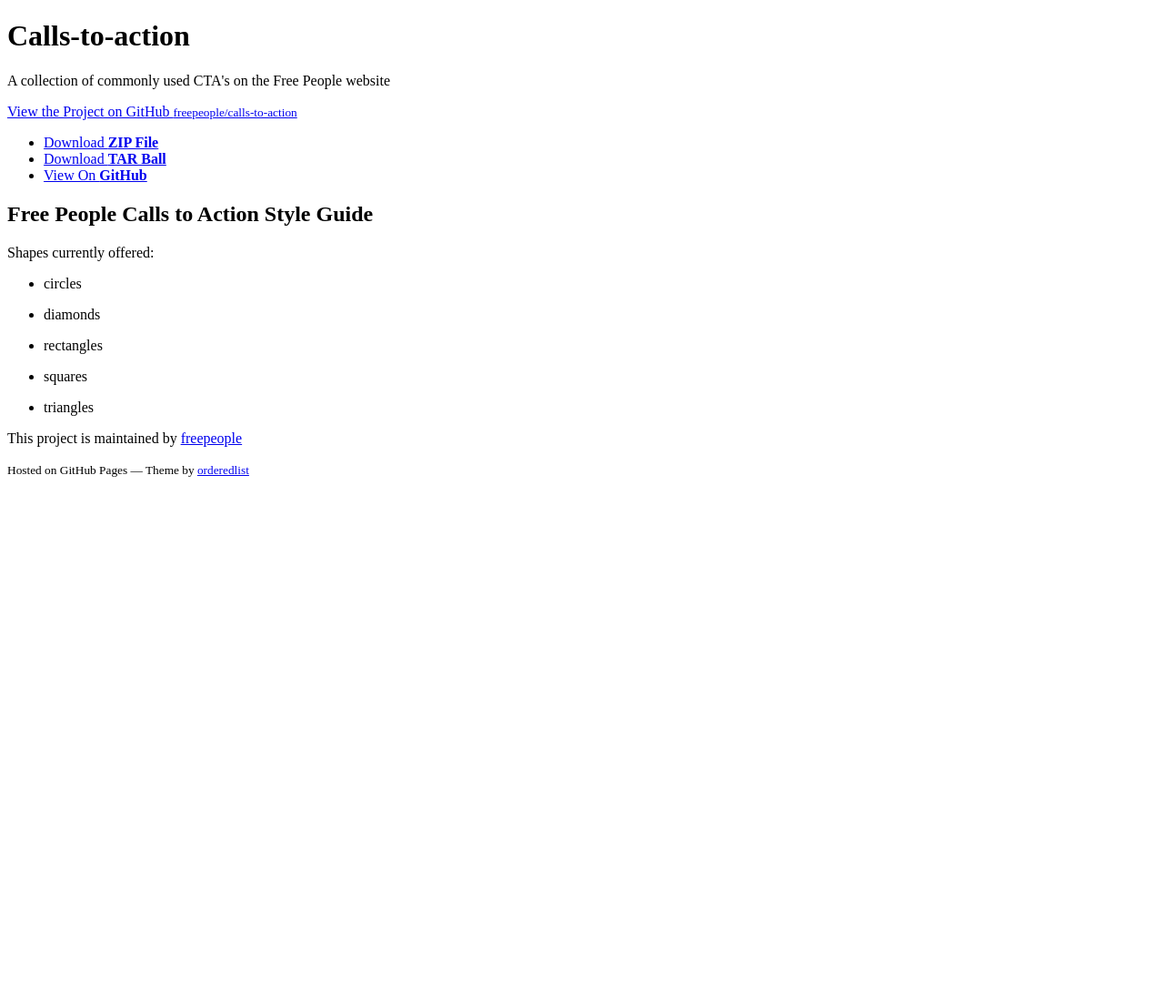
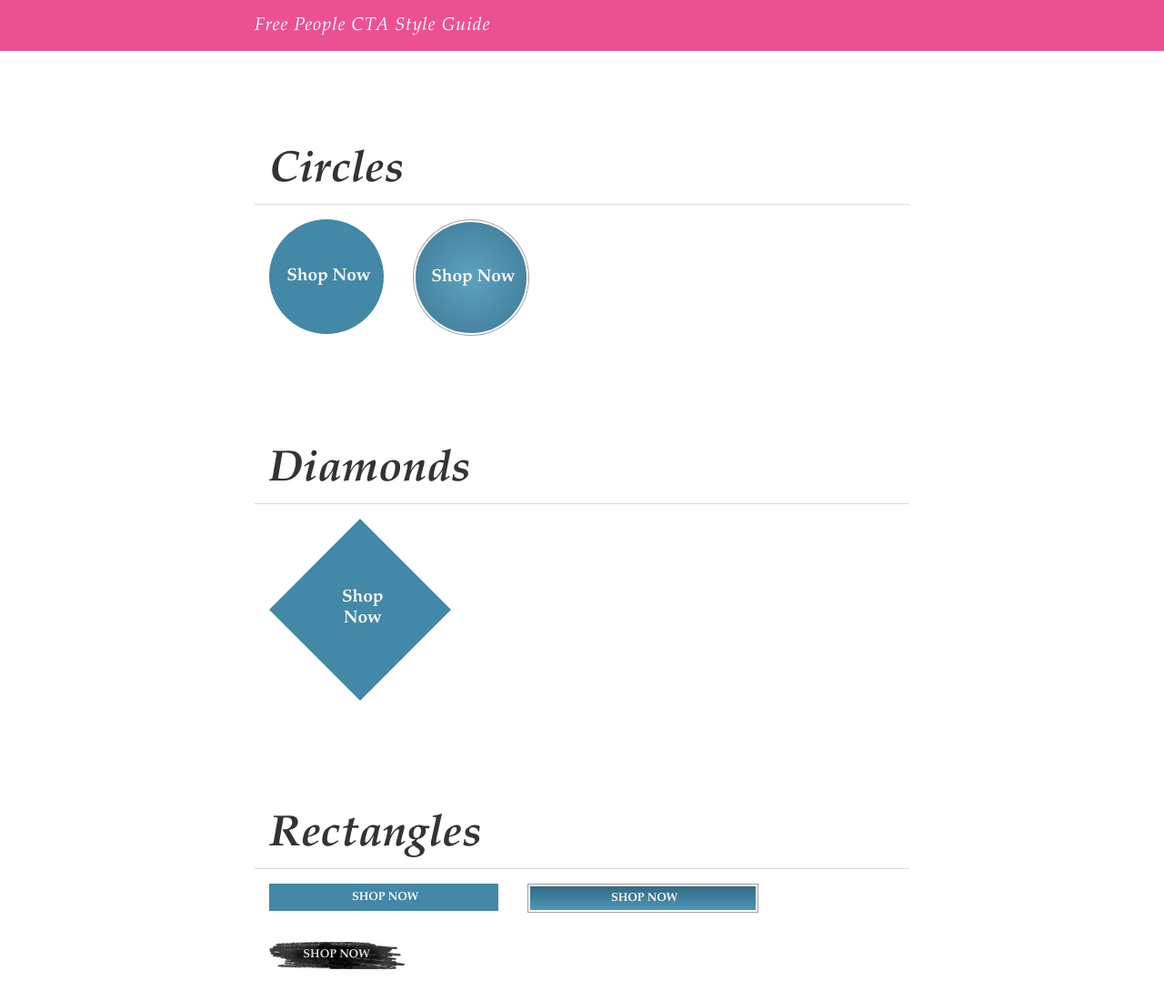
Before and after one commit to freepeople/calls-to-action, a plain HTML site: page index.html in a window 1280 px wide. Shown: the top 1100 px of the page at 91% size. Before the commit the page ends 800 px from the top, so only its background shows below. Drawn offline with Linux system fonts and the light colour scheme; grey boxes are pictures that could not be loaded.

Commit message:
updated index.html to contain the actual project markup

```diff
--- a/index.html
+++ b/index.html
@@ -1,52 +1,123 @@
-<!doctype html>
+<!DOCTYPE html>
 <html>
 <head>
-    <meta charset="utf-8">
-    <meta http-equiv="X-UA-Compatible" content="chrome=1">
-    <title>Calls-to-action by freepeople</title>
-
-    <link rel="stylesheet" href="stylesheets/styles.css">
-    <link rel="stylesheet" href="stylesheets/pygment_trac.css">
-    <meta name="viewport" content="width=device-width, initial-scale=1, user-scalable=no">
-    <!--[if lt IE 9]>
-    <script src="//html5shiv.googlecode.com/svn/trunk/html5.js"></script>
-    <![endif]-->
+    <meta charset="UTF-8" />
+    <title>Free People CTA's</title>
+    <link rel="stylesheet" href="stylesheets/main.css" />
+    <link rel="stylesheet" href="stylesheets/cta.css" />
 </head>
 <body>
-    <div class="wrapper">
-      <header>
-        <h1>Calls-to-action</h1>
-        <p>A collection of commonly used CTA&#39;s on the Free People website</p>
 
-        <p class="view"><a href="https://github.com/freepeople/calls-to-action">View the Project on GitHub <small>freepeople/calls-to-action</small></a></p>
+<div class="header">
+    <h1>Free People CTA Style Guide</h1>
+</div>
 
-
-        <ul>
-          <li><a href="https://github.com/freepeople/calls-to-action/zipball/master">Download <strong>ZIP File</strong></a></li>
-          <li><a href="https://github.com/freepeople/calls-to-action/tarball/master">Download <strong>TAR Ball</strong></a></li>
-          <li><a href="https://github.com/freepeople/calls-to-action">View On <strong>GitHub</strong></a></li>
-        </ul>
-      </header>
-      <section>
-        <h1>
-<a name="free-people-calls-to-action-style-guide" class="anchor" href="#free-people-calls-to-action-style-guide"><span class="octicon octicon-link"></span></a>Free People Calls to Action Style Guide</h1>
-
-<p>Shapes currently offered:</p>
-
-<ul>
-<li><p>circles</p></li>
-<li><p>diamonds</p></li>
-<li><p>rectangles</p></li>
-<li><p>squares</p></li>
-<li><p>triangles</p></li>
-</ul>
+<div class="shell">
+    <!-- CIRCLE -->
+    <section id="circle">
+        <div class="shape">
+            <h2 class="shape--title"><span>Circles</span></h2>
+            <!-- basic shape -->
+            <div class="shape--example">
+                <a href="http://www.freepeople.com" class="cta_circle">
+                    <span>Shop Now</span>
+                </a>
+            </div>
+            <!-- basic shape with art -->
+            <div class="shape--example">
+                <div class="cta_circle-art">
+                    <a href="http://www.freepeople.com" class="cta_circle">
+                        <span>Shop Now</span>
+                    </a>
+                </div>
+            </div>
+        </div>
     </section>
-      <footer>
-        <p>This project is maintained by <a href="https://github.com/freepeople">freepeople</a></p>
-        <p><small>Hosted on GitHub Pages &mdash; Theme by <a href="https://github.com/orderedlist">orderedlist</a></small></p>
-      </footer>
+    <!-- DIAMOND -->
+    <section id="diamond">
+        <div class="shape">
+            <h2 class="shape--title"><span>Diamonds</span></h2>
+            <!-- basic shape -->
+            <div class="shape--example">
+                <a href="http://www.freepeople.com" class="cta_diamond">
+                    <span>Shop Now</span>
+                </a>
             </div>
-    <script src="javascripts/scale.fix.js"></script>
+        </div>
+    </section>
+    <!-- RECTANGLE -->
+    <section id="rectangle">
+        <div class="shape">
+            <h2 class="shape--title"><span>Rectangles</span></h2>
+            <!-- basic shape -->
+            <div class="shape--example">
+                <a href="http://www.freepeople.com" class="cta_rect">
+                    <span>Shop Now</span>
+                </a>
+            </div>
+            <!-- basic shape with art -->
+            <div class="shape--example">
+                <div class="cta_rect-art">
+                    <a href="http://www.freepeople.com" class="cta_rect">
+                        <span>Shop Now</span>
+                    </a>
+                </div>
+            </div>
+            <!-- basic shape with art #2 -->
+            <div class="shape--example">
+                <div class="cta_rect-art2">
+                    <a href="http://www.freepeople.com" class="cta_rect">
+                        <span>Shop Now</span>
+                    </a>
+                </div>
+            </div>
+        </div>
+    </section>
+    <!-- SQUARE -->
+    <section id="square">
+        <div class="shape">
+            <h2 class="shape--title"><span>Squares</span></h2>
+            <!-- basic shape -->
+            <div class="shape--example">
+                <a href="http://www.freepeople.com" class="cta_square">
+                    <span>Shop Now</span>
+                </a>
+            </div>
+            <!-- basic shape with art -->
+            <div class="shape--example">
+                <div class="cta_square-art">
+                    <a href="http://www.freepeople.com" class="cta_square">
+                        <span>Shop Now</span>
+                    </a>
+                </div>
+            </div>
+        </div>
+    </section>
+    <!-- TRIANGLE -->
+    <section id="triangle">
+        <div class="shape">
+            <h2 class="shape--title"><span>Triangles</span></h2>
+            <!-- basic shape down -->
+            <div class="shape--example">
+                <a href="http://www.freepeople.com" class="cta_triangle-down">
+                    <span>Shop Now</span>
+                </a>
+            </div>
+            <!-- basic shape up -->
+            <div class="shape--example">
+                <a href="http://www.freepeople.com" class="cta_triangle-up">
+                    <span>Shop Now</span>
+                </a>
+            </div>
+            <!-- basic shape with art -->
+            <div class="shape--example">
+                <a href="http://www.freepeople.com" class="cta_triangle-down_art">
+                    <span>Shop Now</span>
+                </a>
+            </div>
+        </div>
+    </section>
+</div>
 
 </body>
 </html>
```
Lines whose indentation alone changed are shown as unchanged.
